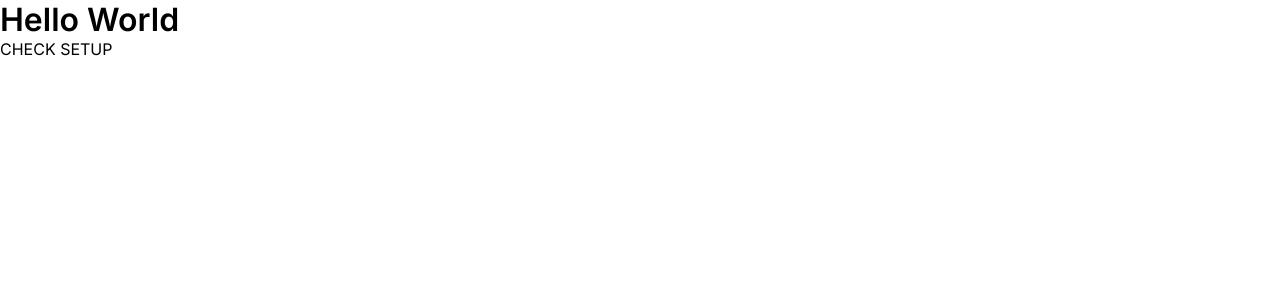
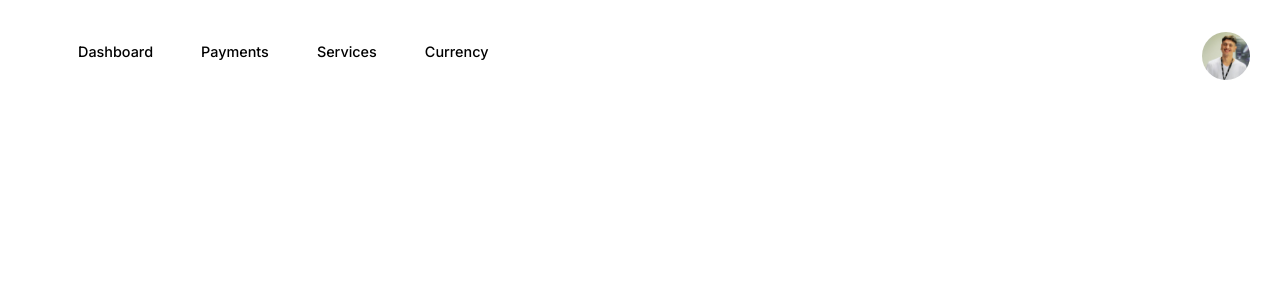
Before and after one commit to Codfect/layout-test, a React (Create React App) app in the folder client/: page / in a window 1280 px wide. Shown: the top 300 px of the page. Built offline with nearby package versions, Linux system fonts and the light colour scheme.

Commit message:
Header component and link styles

```diff
--- a/client/src/App.tsx
+++ b/client/src/App.tsx
@@ -1,11 +1,11 @@
+import { Header } from "./components/Header";
 import { GlobalStyle } from "./styles/global";
 
 export function App() {
   return (
-    <div className="App">
-      <h1>Hello World</h1>
-      <p>CHECK SETUP</p>
+    <>
+      <Header></Header>
       <GlobalStyle />
-    </div>
+    </>
   );
 }
--- /dev/null
+++ b/client/src/components/Header/index.tsx
@@ -0,0 +1,20 @@
+import avatarPng from '../../assets/avatar.png';
+import { Container, Content } from './styles';
+
+export function Header() {
+  return(
+    <Container>
+      <Content>
+        <div>
+          <ul>
+            <li><a href="/">Dashboard</a></li>
+            <li><a href="/">Payments</a></li>
+            <li><a href="/">Services</a></li>
+            <li><a href="/">Currency</a></li>
+          </ul>
+        </div>
+        <img src={avatarPng} alt="avatar"/>
+      </Content>
+    </Container>
+  );
+}
--- /dev/null
+++ b/client/src/components/Header/styles.ts
@@ -0,0 +1,54 @@
+import styled from 'styled-components';
+
+export const Container = styled.header`
+
+`;
+
+export const Content = styled.div`
+  margin: 0 auto;
+  padding: 2rem 0;
+  max-width: 1220px;
+  display: flex;
+  justify-content: space-between;
+  align-items: center;
+
+  img {
+    border-radius: 50%;
+    width: 3rem;
+    height: 3rem;
+  }
+
+  div {
+    li {
+      list-style: none;
+      display: inline-block;
+      margin-left: 3rem;
+    }
+
+    a {
+      text-decoration: none;
+      color: #000;
+      font-weight: 500;
+      font-size: 0.9rem;
+    }
+
+    a::after {
+      content: '';
+      display: block;
+      width: 0;
+      height: 0.15rem;
+      border-radius: 5px;
+      margin-top: 7px;
+      background-color: #607FCF;
+      transition: 0.5s;
+    }
+
+    a:hover {
+      color: #2B2B2B;
+    }
+
+    a:hover:after {
+      width: 100%;
+    }
+  }
+`;
```
Also changed, not shown: client/src/assets/avatar.png (added).
